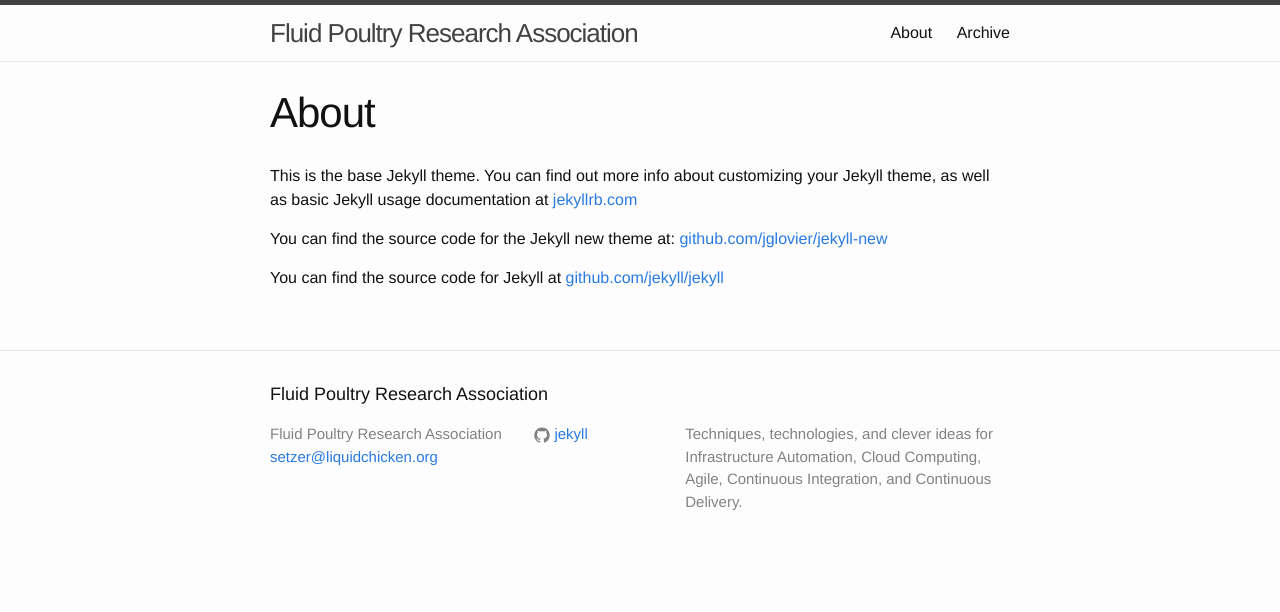
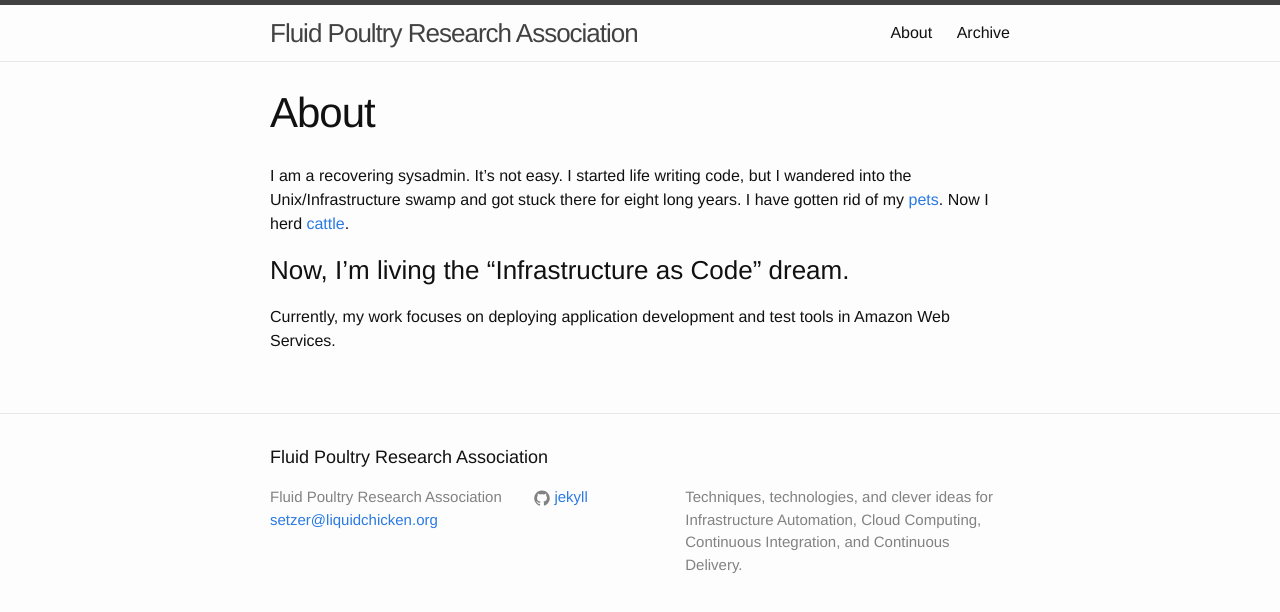
Before and after one commit to liquidchicken/liquidchicken.github.io, a Jekyll site: the page built from about.md, in a window 1280 px wide. Shown: the top 612 px of the page. Built offline with Jekyll 4.4.1, drawn with Linux system fonts in a browser that asks for light colours.

Commit message:
Update description and about

```diff
--- a/_config.yml
+++ b/_config.yml
@@ -3,7 +3,7 @@ title: Fluid Poultry Research Association
 email: setzer@liquidchicken.org
 description: > # this means to ignore newlines until "baseurl:"
   Techniques, technologies, and clever ideas for Infrastructure Automation,
-  Cloud Computing, Agile, Continuous Integration, and Continuous Delivery.
+  Cloud Computing, Continuous Integration, and Continuous Delivery.
 baseurl: "" # the subpath of your site, e.g. /blog/
 url: "http://liquidchicken.org/" # the base hostname & protocol for your site
 github_username: jekyll
--- a/about.md
+++ b/about.md
@@ -4,8 +4,13 @@ title: About
 permalink: /about/
 ---
 
-This is the base Jekyll theme. You can find out more info about customizing your Jekyll theme, as well as basic Jekyll usage documentation at [jekyllrb.com](http://jekyllrb.com/)
+I am a recovering sysadmin.  It's not easy.  I started life writing code, but I
+wandered into the Unix/Infrastructure swamp and got stuck there for eight long
+years.  I have gotten rid of my
+[pets](https://blog.engineyard.com/2014/pets-vs-cattle).  Now I herd
+[cattle](http://www.lauradhamilton.com/servers-pets-versus-cattle).
 
-You can find the source code for the Jekyll new theme at: [github.com/jglovier/jekyll-new](https://github.com/jglovier/jekyll-new)
+### Now, I'm living the "Infrastructure as Code" dream.
 
-You can find the source code for Jekyll at [github.com/jekyll/jekyll](https://github.com/jekyll/jekyll)
+Currently, my work focuses on deploying application development and test tools in
+Amazon Web Services.
```
